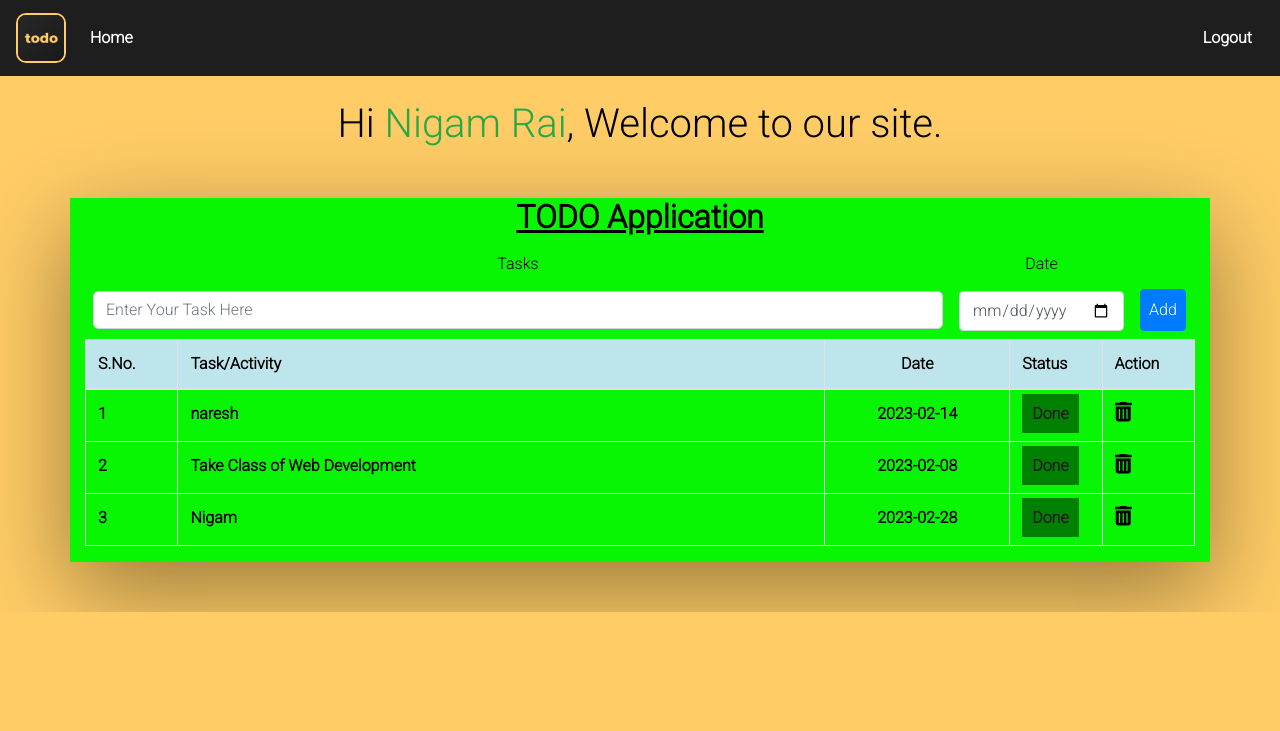
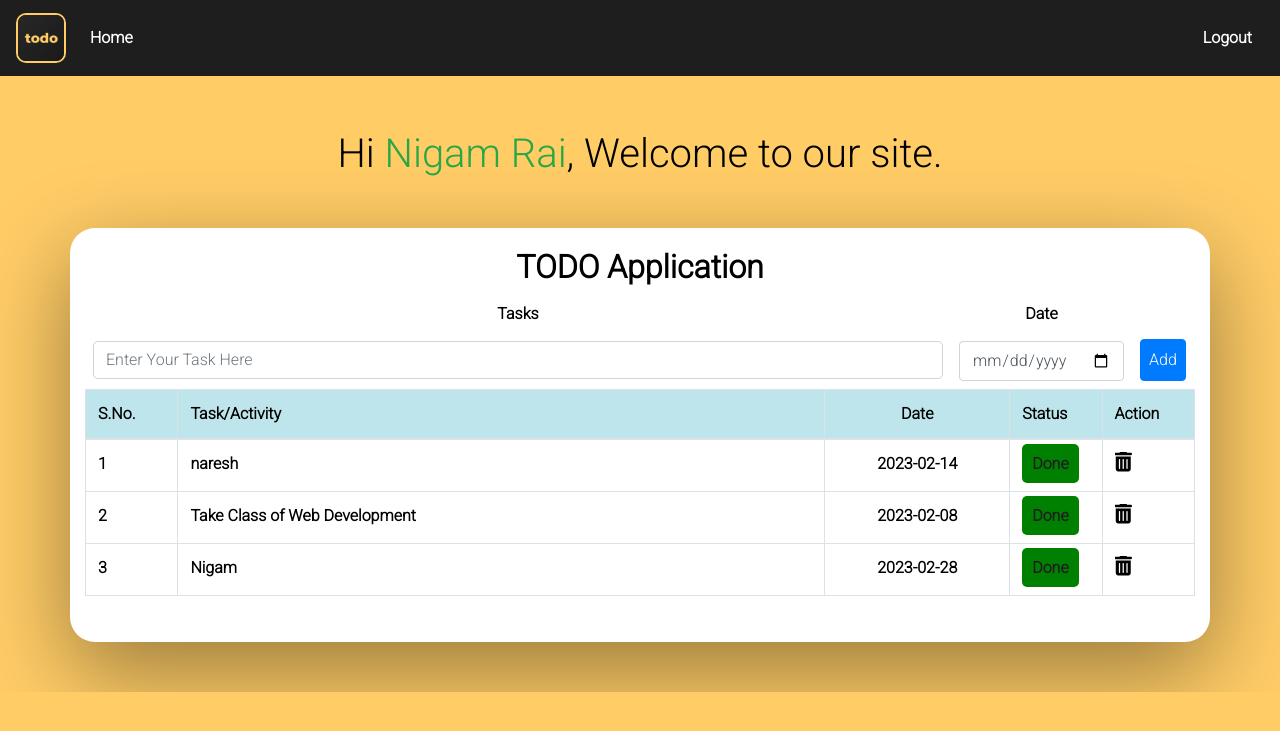
Before and after one commit to RaiNigam/todo1, a PHP site: page / in a window 1280 px wide. Shown: the top 731 px of the page. Run offline with PHP 8.4, Linux system fonts and the light colour scheme; a user stored in the database is signed in; data comes from the database, SQL or seed files in the repository; both versions use the stored data as it was after the commit; some libraries are stand-ins or nearby versions.

Commit message:
certain styling changes made

```diff
--- a/css/style.css
+++ b/css/style.css
@@ -47,24 +47,28 @@ body{
     min-height:fit-content;
     /* text-align: center; */
     color:white;
-    padding-top:100px;
+    padding-top:80px;
     color:black;
 
 }
 .welcomeMsg{
     text-align: center;
-    margin-bottom: 50px;
+    margin: 50px 0;
 }
 .appTitle{
-    text-decoration:underline ;
+    /* text-decoration:underline ; */
     font-weight: bolder;
     text-align: center;
+
 }
 .tasks{
     /* border:5px solid black; */
-    background-color: #08f504;
+    background-color: white;
     box-shadow: rgba(0, 0, 0, 0.4) 0px 30px 90px;
     margin-bottom:50px;
+    border-radius:25px;
+    padding-top:20px;
+    padding-bottom:30px;
 }
 .inputDate{
      max-width:200px;
@@ -84,6 +88,9 @@ body{
 }
 .deleted:hover{
     color:red;
+}
+.tasksLabel,.dateLabel{
+    font-weight: 900;
 }
 
 .status{
@@ -105,6 +112,7 @@ body{
     margin: auto;
     font-weight: bolder;
     color:#1e1e1e;
+    border-radius:5px;
 
 }
 .data{
@@ -116,6 +124,7 @@ body{
     margin:auto;
     color:black;
     font-weight: bolder;
+    border-radius: 5px;
 }
 .status{
     /* padding:30px; */
--- a/index.php
+++ b/index.php
@@ -84,11 +84,11 @@ if(isset($_POST['submit'])) {
             <table class="table table-bordered table-hover">
         <form action="#" method="post">
           <div class="d-flex">
-            <div class="p-2 text-lg-center"><label for="exampleInputEmail1" >Tasks</label>
+            <div class="p-2 text-lg-center"><label for="exampleInputEmail1" class="tasksLabel" >Tasks</label>
               <input type="text" class="form-control activity" name="task" placeholder="Enter Your Task Here"
                required></div>
-            <div class="p-2 text-lg-center"><label for="#">Date</label>
-              <input type="date" class="form-control inputDate" name="date" placeholder="Date" required></div>
+            <div class="p-2 text-lg-center"><label for="#" class="dateLabel">Date</label>
+              <input type="date" class="form-control inputDate" name="date" placeholder="Date" class="date" required></div>
             <div class="p-2 align-self-end"><button type="submit" name="submit" class="btn btn-primary p-2">Add</button>
             </div>
           </div>
```
Also changed, not shown: todo.sql (+11 -5 lines).
